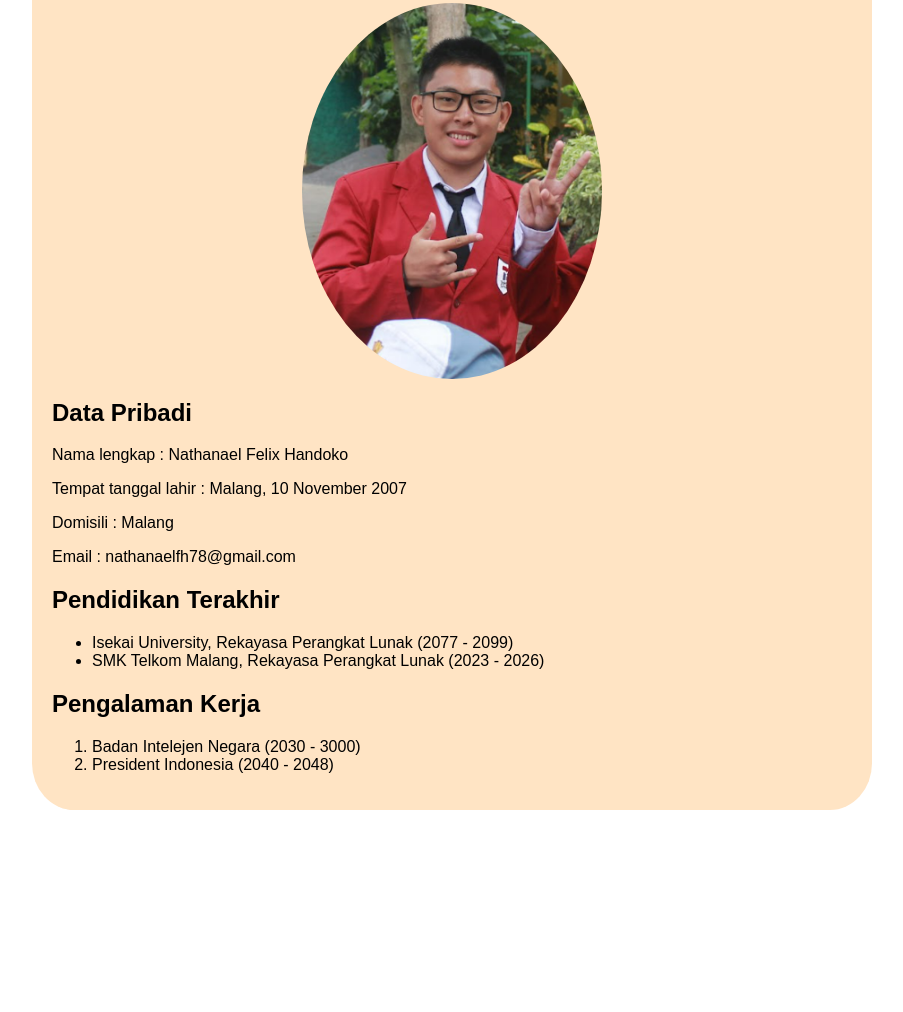
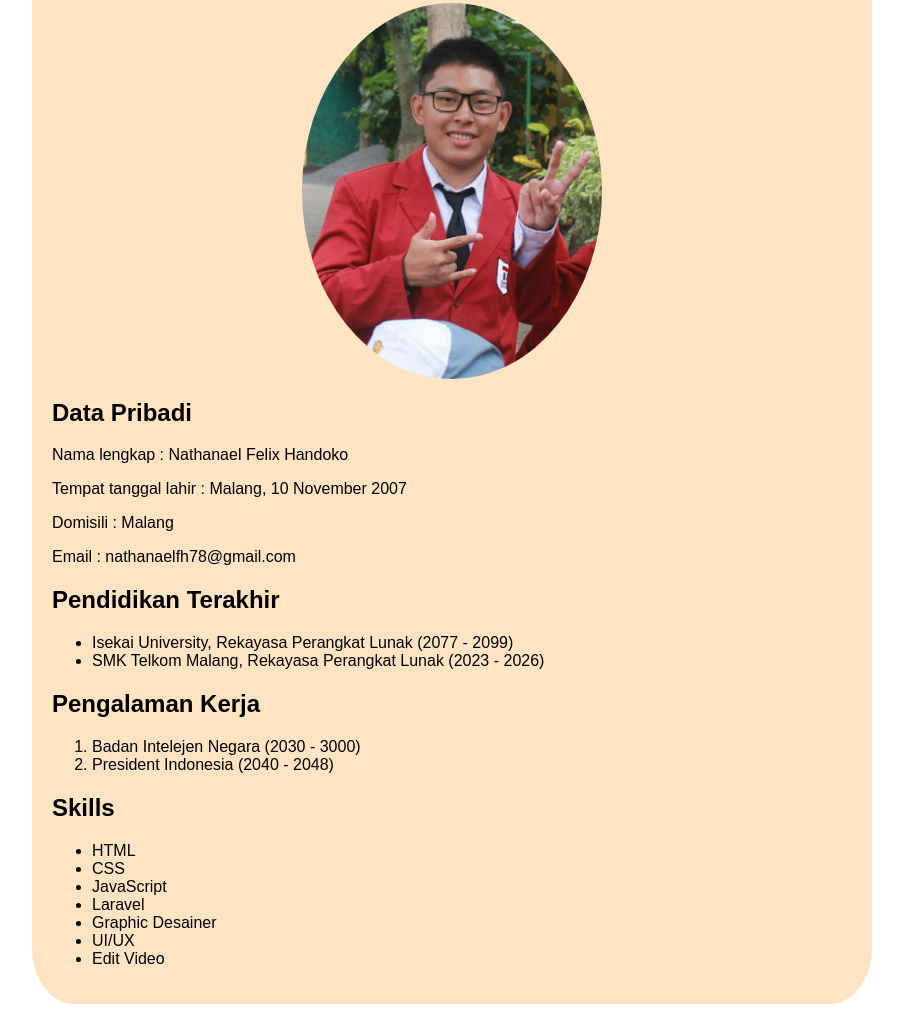
Before and after one commit to Nathanflx/Biodata, a plain HTML site: page index.html in a window 1280 px wide. Shown: the part 133-1145 px from the top of the page, without its empty margins (188-1091 px from the left). Before the commit the page ends 951 px from the top, so only its background shows below. Drawn offline with Linux system fonts and the light colour scheme.

Commit message:
Menambahkan Skills

```diff
--- a/index.html
+++ b/index.html
@@ -27,6 +27,17 @@
             <li>Badan Intelejen Negara (2030 - 3000)</li>
             <li>President Indonesia (2040 - 2048)</li>
         </ol>
+        <h2>Skills</h2>
+        <ul>
+            <li>HTML</li>
+            <li>CSS</li>
+            <li>JavaScript</li>
+            <li>Laravel</li>
+            <li>Graphic Desainer</li>
+            <li>UI/UX</li>
+            <li>Edit Video</li>
+
+        </ul>
     </div>
 
 </body>
```
